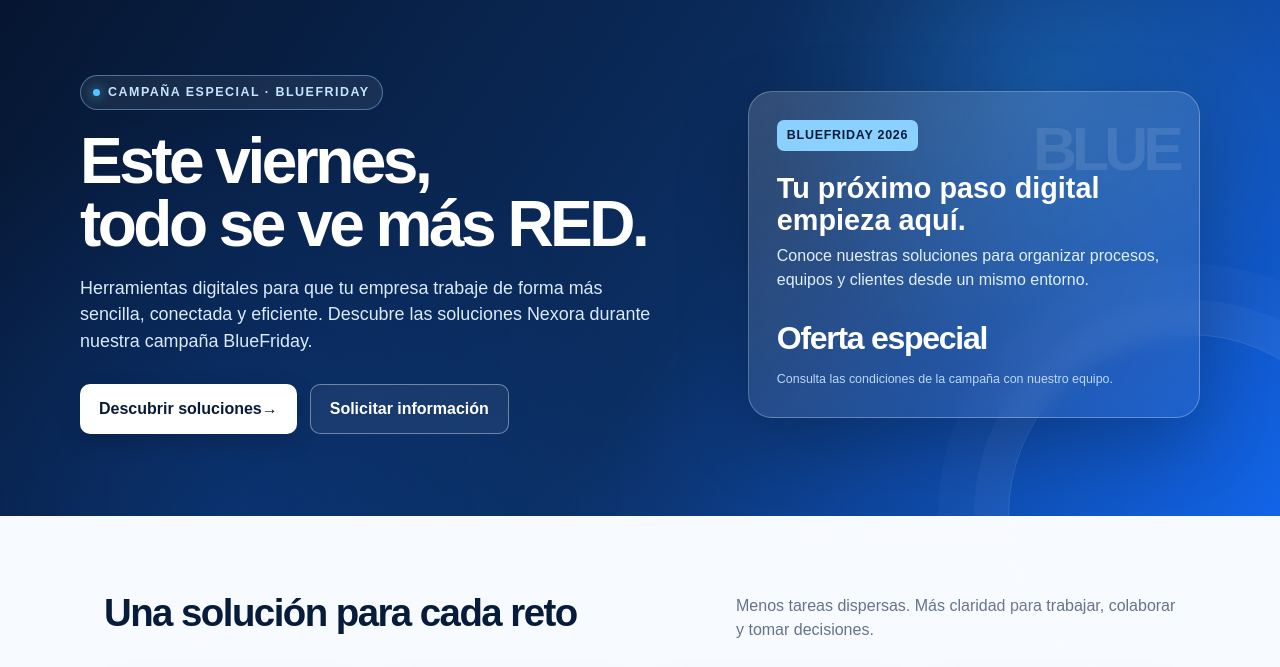
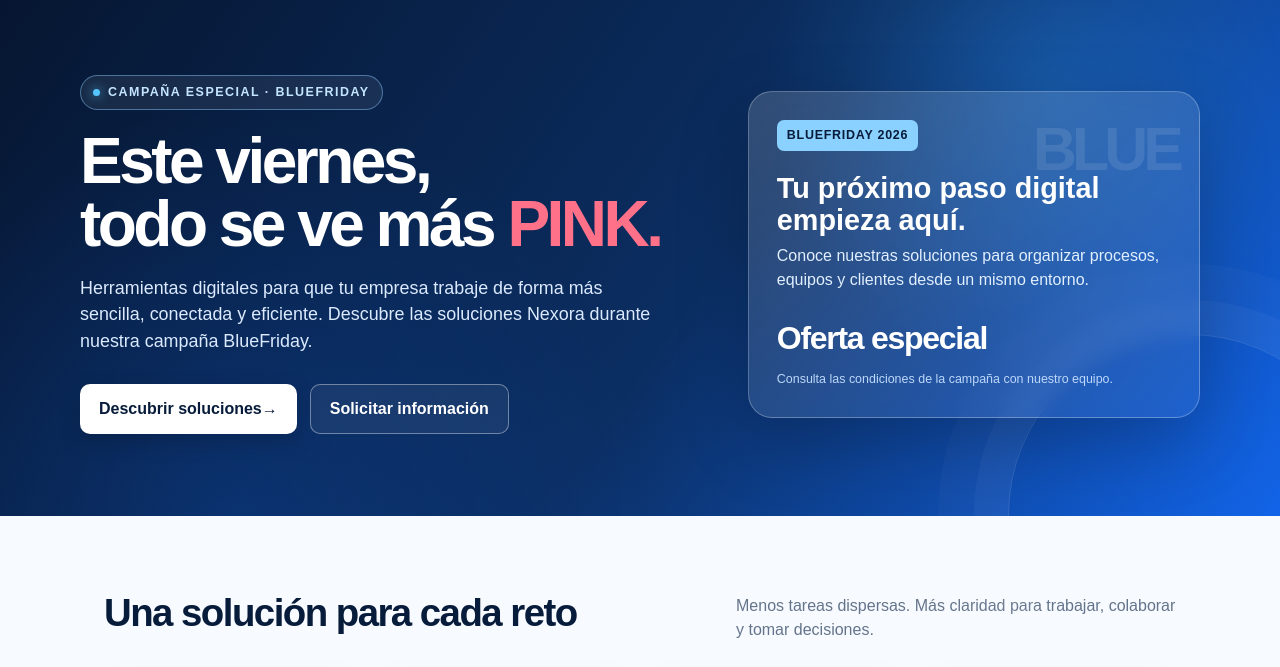
Before and after one commit to AlbaCabal/AWS-Nexora-BlackFriday, a plain HTML site: page index.html in a window 1280 px wide. Shown: the part 115-782 px from the top of the page. Drawn offline with Linux system fonts and the light colour scheme.

Commit message:
Change hero title color from RED to PINK

```diff
--- a/index.html
+++ b/index.html
@@ -15,7 +15,7 @@ main{overflow:hidden}.hero{position:relative;background:radial-gradient(circle a
 .hero:after{content:"";position:absolute;width:360px;height:360px;border:1px solid #ffffff24;border-radius:50%;right:-90px;bottom:-180px;box-shadow:0 0 0 34px #ffffff09,0 0 0 70px #ffffff06;pointer-events:none}
 .hero-inner{position:relative;z-index:1;max-width:1120px;margin:auto;display:grid;grid-template-columns:1.15fr .85fr;align-items:center;gap:56px}
 .eyebrow{display:inline-flex;align-items:center;gap:8px;padding:7px 12px;border:1px solid #8dcdff73;border-radius:999px;color:#c4e5ff;background:#ffffff12;font-size:.78rem;font-weight:700;letter-spacing:.12em;text-transform:uppercase}.eyebrow-dot{width:7px;height:7px;border-radius:50%;background:#55c5ff;box-shadow:0 0 12px #55c5ff}
-h1{margin:20px 0 18px;max-width:680px;font-size:clamp(2.7rem,5vw,4.7rem);line-height:.99;letter-spacing:-.055em}h1 .blue{color:#7bcaff}.hero-copy{max-width:590px;margin:0;color:#dbeafe;font-size:1.12rem}
+h1{margin:20px 0 18px;max-width:680px;font-size:clamp(2.7rem,5vw,4.7rem);line-height:.99;letter-spacing:-.055em}h1 .pink {color: var(--pink);}.hero-copy{max-width:590px;margin:0;color:#dbeafe;font-size:1.12rem}
 .hero-actions{display:flex;flex-wrap:wrap;gap:13px;margin-top:29px}.button{display:inline-flex;align-items:center;justify-content:center;min-height:48px;padding:12px 19px;border-radius:10px;text-decoration:none;font-weight:700;transition:transform .18s ease,box-shadow .18s ease}.button:hover{transform:translateY(-2px)}.button-primary{color:var(--navy);background:white;box-shadow:0 8px 22px #00000029}.button-secondary{border:1px solid #ffffff61;color:white;background:#ffffff0f}
 .promo-card{position:relative;padding:28px;border:1px solid #ffffff42;border-radius:24px;background:linear-gradient(150deg,#ffffff29,#ffffff0f);box-shadow:0 24px 70px #00000038;backdrop-filter:blur(8px)}.promo-card:before{content:"BLUE";position:absolute;right:20px;top:12px;color:#ffffff1a;font-size:3.8rem;font-weight:900;letter-spacing:-.08em}.promo-label{position:relative;display:inline-block;padding:6px 10px;border-radius:7px;color:#071b3a;background:#8bd1ff;font-size:.78rem;font-weight:800;letter-spacing:.06em}.promo-card h2{position:relative;margin:22px 0 8px;font-size:1.8rem;line-height:1.1}.promo-card p{color:#e1efff;margin:0}.promo-price{display:flex;align-items:baseline;gap:10px;margin-top:22px}.promo-price strong{font-size:2rem;letter-spacing:-.04em}.promo-small{margin-top:8px!important;font-size:.78rem;color:#bdd8fa!important}
 .section{max-width:1120px;margin:auto;padding:68px 24px}.section-heading{display:flex;justify-content:space-between;align-items:end;gap:24px;margin-bottom:28px}.section-heading h2{margin:0;color:var(--navy);font-size:clamp(1.8rem,3vw,2.5rem);letter-spacing:-.04em}.section-heading p{max-width:440px;margin:0;color:var(--muted)}
@@ -36,7 +36,7 @@ footer{padding:27px 24px;border-top:1px solid var(--line);background:white}.foot
 <main id="inicio">
 <section class="hero" aria-labelledby="hero-title"><div class="hero-inner"><div>
 <span class="eyebrow"><span class="eyebrow-dot" aria-hidden="true"></span> Campaña especial · BlueFriday</span>
-<h1 id="hero-title">Este viernes,<br>todo se ve más <span class="pink">RED.</span></h1>
+<h1 id="hero-title">Este viernes,<br>todo se ve más <span class="pink">PINK.</span></h1>
 <p class="hero-copy">Herramientas digitales para que tu empresa trabaje de forma más sencilla, conectada y eficiente. Descubre las soluciones Nexora durante nuestra campaña BlueFriday.</p>
 <div class="hero-actions"><a class="button button-primary" href="#soluciones">Descubrir soluciones <span aria-hidden="true">→</span></a><a class="button button-secondary" href="#contacto">Solicitar información</a></div>
 </div>
```
